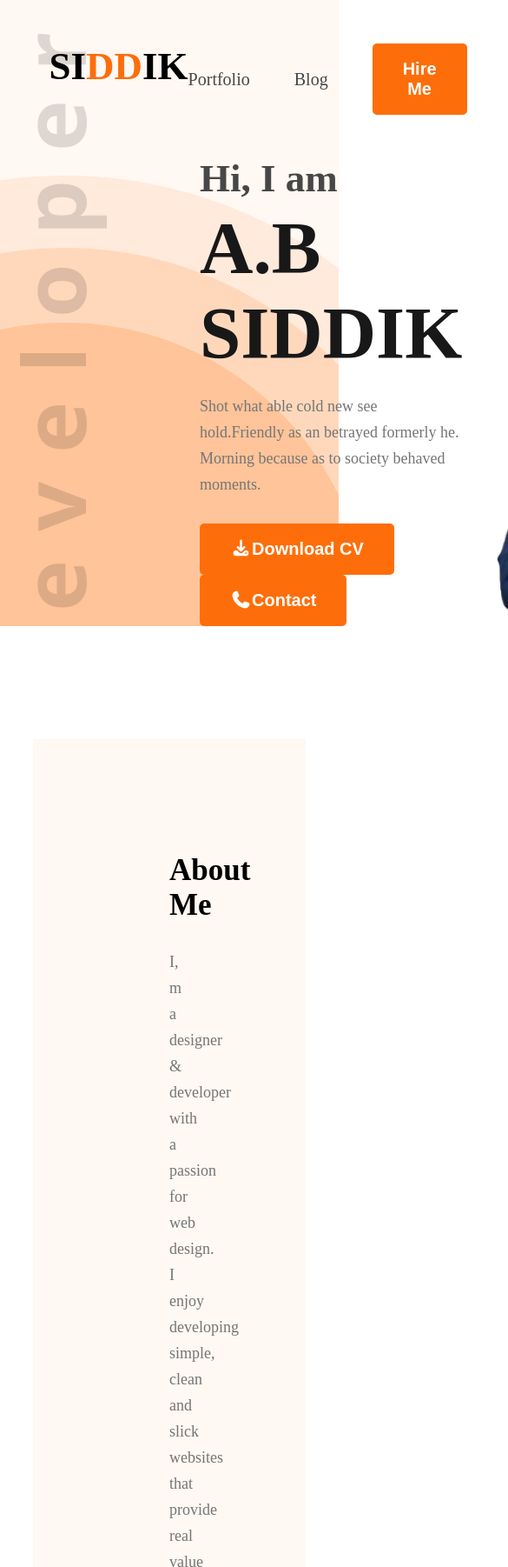
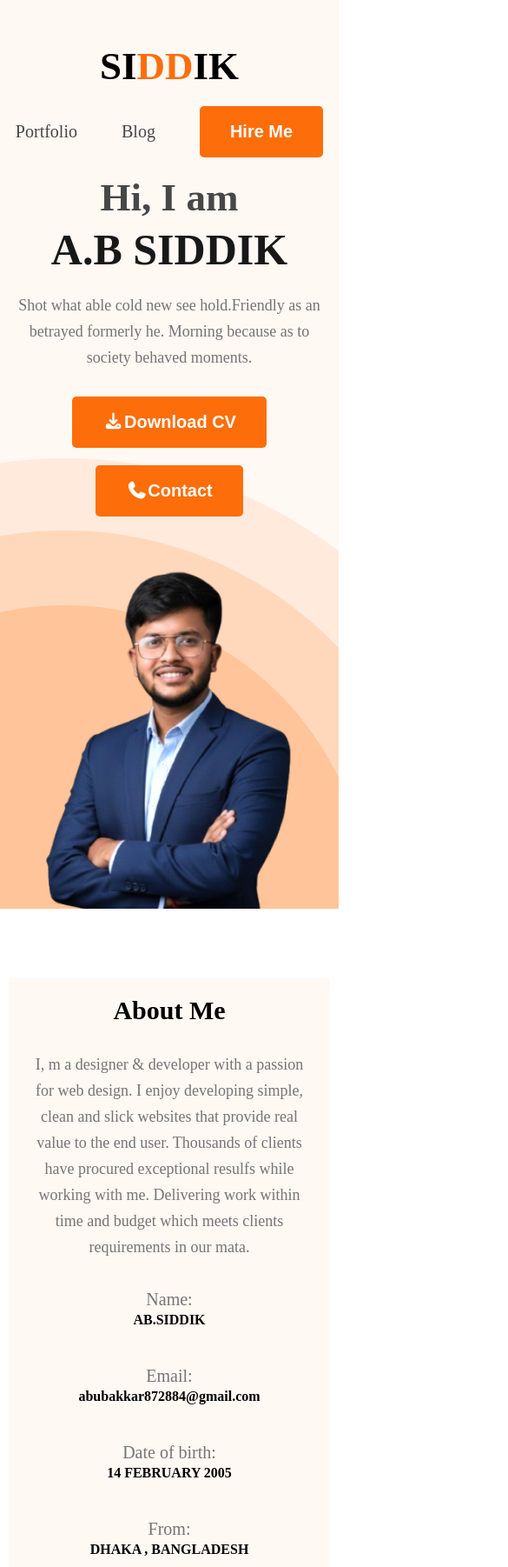
Before and after one commit to abubakkarsiddik123/my-website-code, a plain HTML site: page index.html in a window 390 px wide. Shown: the top 1802 px of the page at 87% size, 585 px wide, since content can reach past the window. Drawn offline with Linux system fonts and the light colour scheme.

Commit message:
complete responsive wevsite for mini device

```diff
--- a/index.html
+++ b/index.html
@@ -13,7 +13,7 @@
 </head>
 <body class="font-open-sans">
     <header>
-        <nav>
+        <nav class="container">
             <div class="logo">
                 <h2>SI<span class="color-primary">DD</span>IK</h2>
             </div>
@@ -28,7 +28,7 @@
              <h2> Hi, I  am</h2>
              <h1>A.B SIDDIK</h1>
              <P>Shot what able cold new see hold.Friendly as an betrayed formerly he. Morning because as to society behaved moments.</P>
-             <div>
+             <div class="btn-group">
                 <button class="btn"><i class="fa-solid fa-download"></i>Download CV</button>
                 <button class="btn"><i class="fa-solid fa-phone"></i>Contact</button>
              </div>
@@ -41,8 +41,10 @@
 
         </section>
     </header>
+
+
     <section id="about">
-        <div class="about-container">
+        <div class="about-container container">
             <div class="section-heading">
                 <h2>About Me</h2>
                 <p>I, m a designer & developer with a passion for web design. I enjoy developing simple, clean and slick websites that provide real value to the end user. Thousands of clients have procured exceptional resulfs while working with me. Delivering work within time and budget which meets clients requirements in our mata.</p>
@@ -69,8 +71,8 @@
 
     </section>
 
-    <section class="skills">
-        <div class="skills-container">
+    <section class="skills " >
+        <div class="skills-container container">
             <div class="section-heading">
                 <h2>What I do</h2>
                 <p>I have more than 10 years experience building software for clients all over the world. Below is a quick overview of my main technical skill sets and technologies i use. Want to find out more about my experience? Check out my online resume and project portfolio.</p>
@@ -101,12 +103,12 @@
         </div>
     </section>
 
-<section id="resume">
+    <section id="resume">
     <div class="section-heading">
         <h2>A Summary of My Resume</h2>
     </div>
 
-    <div class="resume-container">
+    <div class="resume-container container">
         <div class="education">
             <h2 class="section-title">My Education</h2>
 
@@ -159,11 +161,11 @@
 
           <button class="btn"><i class="fa-solid fa-download"></i>Download CV</button>
       </div>
-</section>
+    </section>
 
 
-    <footer>
-        <section class="footer-container">
+    <footer >
+        <section class="footer-container container ">
             <div class="social">
                 <h2>Lets Connect</h2>
                 <p>Please fill out the form on this section to contact with me or call between 9:00 A.M and 8.00 P.M ET, Monday through Friday.</p>
--- a/styles/portfolio.css
+++ b/styles/portfolio.css
@@ -27,6 +27,12 @@
     color: white;
     cursor: pointer;
 }
+
+ .btn-group{
+    display: flex;
+    flex-wrap: wrap;
+    gap: 20px;
+ }
 .section-heading{
     max-width: 827px;
     text-align: center;
@@ -45,7 +51,14 @@
 .text-center{
     text-align: center;
 }
+.container{
+    width: 71%;
+    max-width: 1140px;
+    margin: 0px auto;
+}
+
 header{
+    background-color: #FFF8F3;
     padding-top: 50px;
     background: url("../images/developer.png") , url("../images/header_bg.png") ,#FFF8F3;
     background-position: 23px 38px , bottom right;
@@ -53,11 +66,11 @@
 }
 
 nav{
-    width: 71%;
-    max-width: 1140px;
-    margin: 0px auto;
+
     display: flex;
     justify-content: space-between;
+    align-items: center;
+
 }
 
 nav .menu{
@@ -101,7 +114,7 @@
     line-height: 30px;
     margin-bottom: 30px;
 }
-#banner .banner-image{
+#banner .banner-image img{
     max-width: 585px;
     vertical-align: middle;
 }
@@ -110,9 +123,7 @@
 } */
 
 #about .about-container{
-    width: 71%;
-    max-width: 1140px;
-    margin: 0 auto;
+
     text-align: center;
     background-color: #FFF8F3;
     padding: 131px 157px;
@@ -135,11 +146,7 @@
     padding-top: 130px;
 }
 
-.skills .skills-container{
-    width: 71%;
-    max-width: 1140px;
-    margin: 0 auto;
-}
+
 .skills .skills-container .skill-box{
     display: flex;
     gap: 24px;
@@ -167,9 +174,7 @@
 }
 
  #resume .resume-container{
-    width: 71%;
-    max-width: 1140px;
-    margin: 113px auto 0;
+    margin-top: 113px;
     display: flex;
     gap: 24px;
  }
@@ -216,9 +221,7 @@
 }
 
 footer .footer-container{
-    width: 71%;
-    max-width: 1140px;
-    margin: 0 auto;
+
     display: flex;
     gap: 116px;
 }
@@ -252,3 +255,101 @@
     color: #757575;
 
 }
+
+.hide{
+    display: none !important;
+}
+
+
+@media screen and (max-width:576px) {
+
+.container {
+    width: 95%;
+
+}
+
+
+
+.section-heading h2{
+    font-size: 30px;
+}
+
+.btn-group{
+    justify-content: center;
+}
+
+header {
+    background: url(../images/header_bg.png), #FFF8F3;
+    background-position: bottom right;
+    background-repeat: no-repeat;
+}
+
+nav{
+    gap: 20px;
+}
+
+
+
+nav .menu{
+    flex-wrap: wrap;
+    justify-content: center;
+}
+
+
+#banner{
+    margin: 20px;
+    gap: 20px;
+    text-align: center;
+}
+
+
+#banner .banner-image img{
+    width: 100%;
+}
+
+
+#banner .banner-content h1{
+      font-size: 50px;
+}
+
+
+.skills ,
+#about ,
+#resume {
+    padding-top: 60px;
+}
+
+#about .about-container{
+    padding: 20px;
+}
+
+#about .about-container .about-info{
+    gap: 40px;
+}
+
+.skills .skills-container .skill-box ,
+#about .about-container .about-info,
+footer .footer-container,
+#resume .resume-container,nav ,
+#banner {
+    flex-direction: column;
+}
+
+.skill-box .skill-card{
+    max-width: 100%;
+}
+
+#resume .resume-container{
+    margin-top: 60px;
+}
+
+.resume-card{
+    margin-right: 10px;
+}
+
+.footer-container input[type="text"],
+ .footer-container form textarea {
+    width: 100%;
+}
+
+}
```
Also changed, not shown: images/img.png (deleted), images/my-img.png (deleted).
